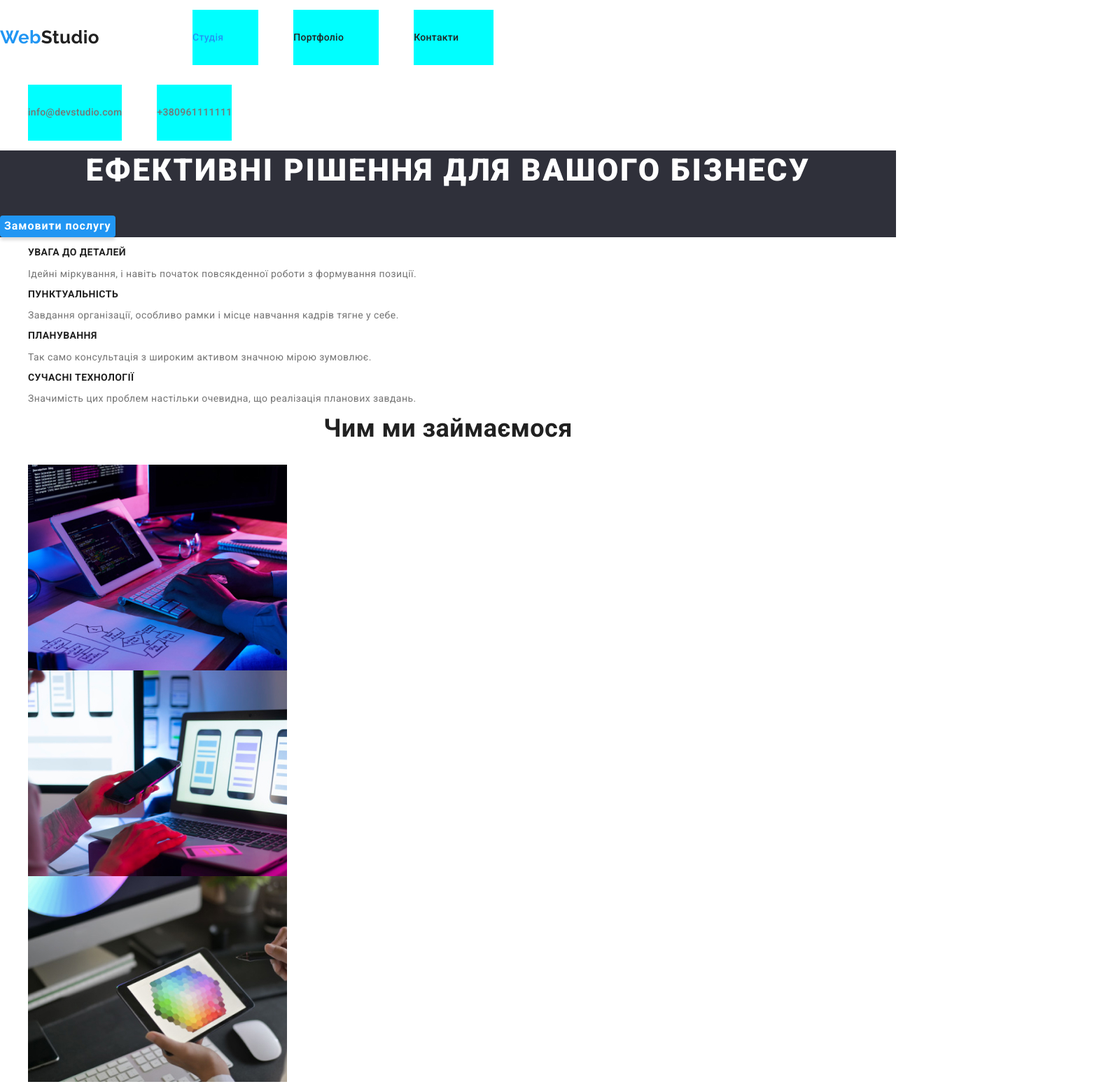
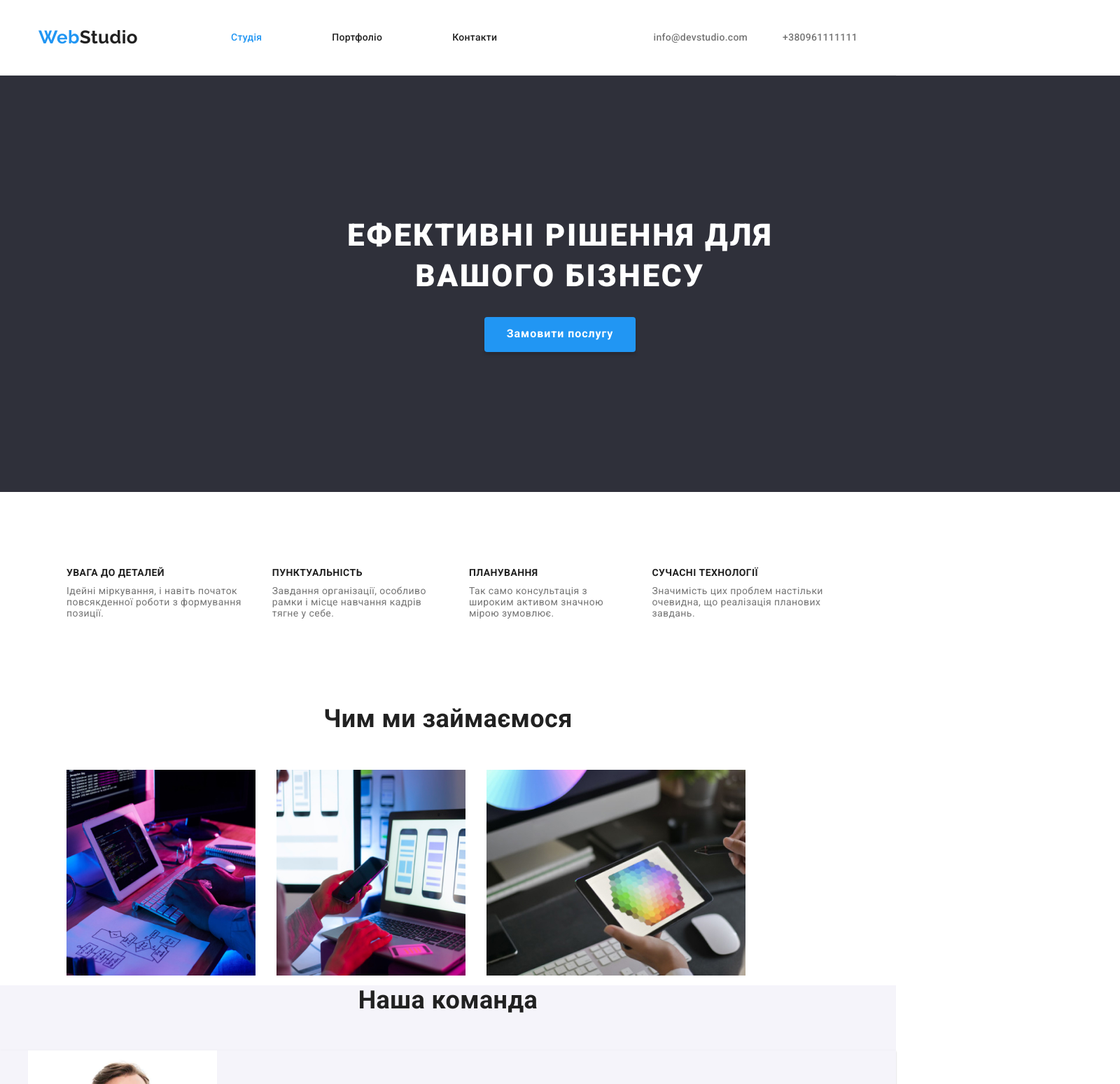
Before and after one commit to JuliaSummer99/goit-markup-hw-03, a plain HTML site: page index.html in a window 1280 px wide. Shown: the top 1549 px of the page at 70% size, 1600 px wide, since content can reach past the window. Drawn offline with nearby package versions, Linux system fonts and the light colour scheme.

Commit message:
внесла зміни. ПРОПАЛО СВІТЛО.

```diff
--- a/CSS/styles.css
+++ b/CSS/styles.css
@@ -49,12 +49,20 @@ p {
 
 /* Навігація */
 
-.cotainer.header{
+.container {
+width: 1200px;
+padding: 0 15px;
 margin-left: auto;
 margin-right: auto;
-width: 1170px;
-padding-left: 15px;
-padding-right: 15px;
+}
+
+.header-container{
+display: flex;
+align-items: center;
+}
+
+.page-header {
+border-bottom: 1px solid #ECECEC;
 }
 
 .site-nav{
@@ -86,7 +94,6 @@ display: flex;
 
 .item-list .item {
 margin-right: 50px;
-background-color: aqua;
 }
 
 .item-list .item:last-child {
@@ -142,7 +149,6 @@ display: block;
 padding-top: 32px;
 padding-bottom: 32px;
 margin-right: 50px;
-background-color: aqua;
 }
 
 .mail-accent {
@@ -174,18 +180,28 @@ background-color: aqua;
   color: var(--accent-color)
 }
 
-/* .container {
-margin-left: auto;
-margin-right: auto;
-} */
+
 
 /* Шапка */
 .hero {
+width: 1600px;
+padding-top: 200px;
+padding-bottom: 200px;
+margin-left: auto;
+margin-right: auto;
+
+text-align: center;
   background-color: #2F303A;
   color: var(--primary-white-color);
 }
 
 .hero-title {
+max-width: 696px;
+    margin-right: auto;
+    margin-left: auto;
+    margin-bottom: 30px;
+
+
   font-family: 'Roboto';
   font-weight: 900;
   font-size: 44px;
@@ -196,6 +212,12 @@ margin-right: auto;
 }
 
 .hero-button {
+  width: 216px;
+  height: 50px;
+  margin-right: auto;
+  margin-left: auto;
+
+
   font-family: 'Roboto';
   color: var(--primary-white-color);
   background-color: var(--accent-color);
@@ -220,7 +242,29 @@ margin-right: auto;
 
 /* <!--Особливості--> */
 
-.feature-list .title {
+.section-list {
+display: flex;
+   padding-top: 94px;
+    padding-bottom: 94px;
+
+}
+
+.feature-list {
+display: flex;
+}
+
+.feature-list .features-text {
+margin-right: 30px;
+}
+
+.features-text:not(:last-child) {
+  margin-right: 30px;
+  max-width: 270px;
+}
+
+.section-list .title {
+margin-bottom: 10px;
+
   color: var(--title-text-color);
   font-weight: 700;
   font-size: 14px;
@@ -235,6 +279,27 @@ margin-right: auto;
   line-height: 1.2;
   text-align: center;
 }
+
+
+/* Чим ми займаємось */
+
+.section-work{
+padding-top: 0px;
+}
+
+.work-list {
+display: flex;
+}
+
+.section-title {
+    margin-bottom: 50px;
+}
+
+.work-item:not(:last-child) {
+  margin-right: 30px;
+  max-width: 270px;
+}
+
 
 .our-team {
   background-color: #F5F4FA;
--- a/index.html
+++ b/index.html
@@ -18,8 +18,9 @@
 
 <body>
   <!--Навігація-->
- <div class="container header">
+
   <header class="page-header">
+    <div class="container header-container">
       <nav class="site-nav">
         <a href="" class="logo-nav"> <span class="web-accent">Web</span>Studio </a>
         <ul class="item-list">
@@ -48,69 +49,71 @@
     </section>
 
     <!--Особливості-->
-    <section class="feature-list">
+    <section class="section-list">
+      <div class="container">
         <h2 hidden> для додавання заголовку h3</h2>
-      <ul>
+        <ul class="feature-list">
           <li>
             <h3 class="title"> УВАГА ДО ДЕТАЛЕЙ </h3>
-          <p> Ідейні міркування, і навіть початок повсякденної роботи з формування позиції. </p>
+            <p class="features-text"> Ідейні міркування, і навіть початок повсякденної роботи з формування позиції. </p>
           </li>
           <li>
             <h3 class="title"> ПУНКТУАЛЬНІСТЬ</h3>
-          <p> Завдання організації, особливо рамки і місце навчання кадрів тягне у себе. </p>
+            <p class="features-text"> Завдання організації, особливо рамки і місце навчання кадрів тягне у себе. </p>
           </li>
           <li>
             <h3 class="title"> ПЛАНУВАННЯ</h3>
-          <p> Так само консультація з широким активом значною мірою зумовлює. </p>
+            <p class="features-text"> Так само консультація з широким активом значною мірою зумовлює. </p>
           </li>
           <li>
             <h3 class="title"> СУЧАСНІ ТЕХНОЛОГІЇ</h3>
-          <p> Значимість цих проблем настільки очевидна, що реалізація планових завдань. </p>
+            <p class="features-text"> Значимість цих проблем настільки очевидна, що реалізація планових завдань. </p>
           </li>
         </ul>
+      </div>
     </section>
 
-    <section>
+    <section class="section-work">
+      <div class="container">
         <h2 class="section-title">Чим ми займаємося</h2>
-      <ul>
-        <li> <a href=""> <img src="./images/img1.jpg" alt="Клавіатура" height="294" width="370"> </a> </li>
-        <li> <a href=""> <img src="./images/img2.jpg" alt="Телефон" height="294" width="370"> </a></li>
-        <li> <a href=""> <img src="./images/img3.jpg" alt="Планшет" height="294" width="370"> </a></li>
+        <ul class="work-list">
+          <li class="work-item"> <a href=""> <img src="./images/img1.jpg" alt="Клавіатура" height="294" width="370"> </a> </li>
+          <li class="work-item"> <a href=""> <img src="./images/img2.jpg" alt="Телефон" height="294" width="370"> </a></li>
+          <li class="work-item"> <a href=""> <img src="./images/img3.jpg" alt="Планшет" height="294" width="370"> </a></li>
         </ul>
-
+      </div>
     </section>
 
+
     <section class="our-team">
+      <div>
         <h2 class="section-title"> Наша команда </h2>
         <ul class="team-style">
           <li>
             <img src="./images/IgorD1.jpg" alt="Ігор_Демяненко" width="270" height="260">
             <h3 class="title">Ігор Дем'яненко </h3>
             <p class="team-job"> Product Designer</p>
-
           </li>
 
           <li>
             <img src="./images/OlgaR2.jpg" alt="Ольга_Демяненко" width="270" height="260">
             <h3 class="title"> Ольга Рєпіна </h3>
             <p class="team-job">Frontend Developer</p>
-
           </li>
 
           <li>
             <img src="./images/MykT3.jpg" alt="Микола_Тарасенко" width="270" height="260">
             <h3 class="title"> Микола Тарасов </h3>
             <p class="team-job">Marketing</p>
-
           </li>
 
           <li>
             <img src="./images/Мyhaylo4.jpg" alt="МИхайло_Єрмаков" width="270" height="260">
             <h3 class="title"> Михайло Єрмаков </h3>
             <p class="team-job">UI Designer</p>
-
           </li>
         </ul>
+      </div>
     </section>
   </main>
 
```
Lines whose indentation alone changed are shown as unchanged.
